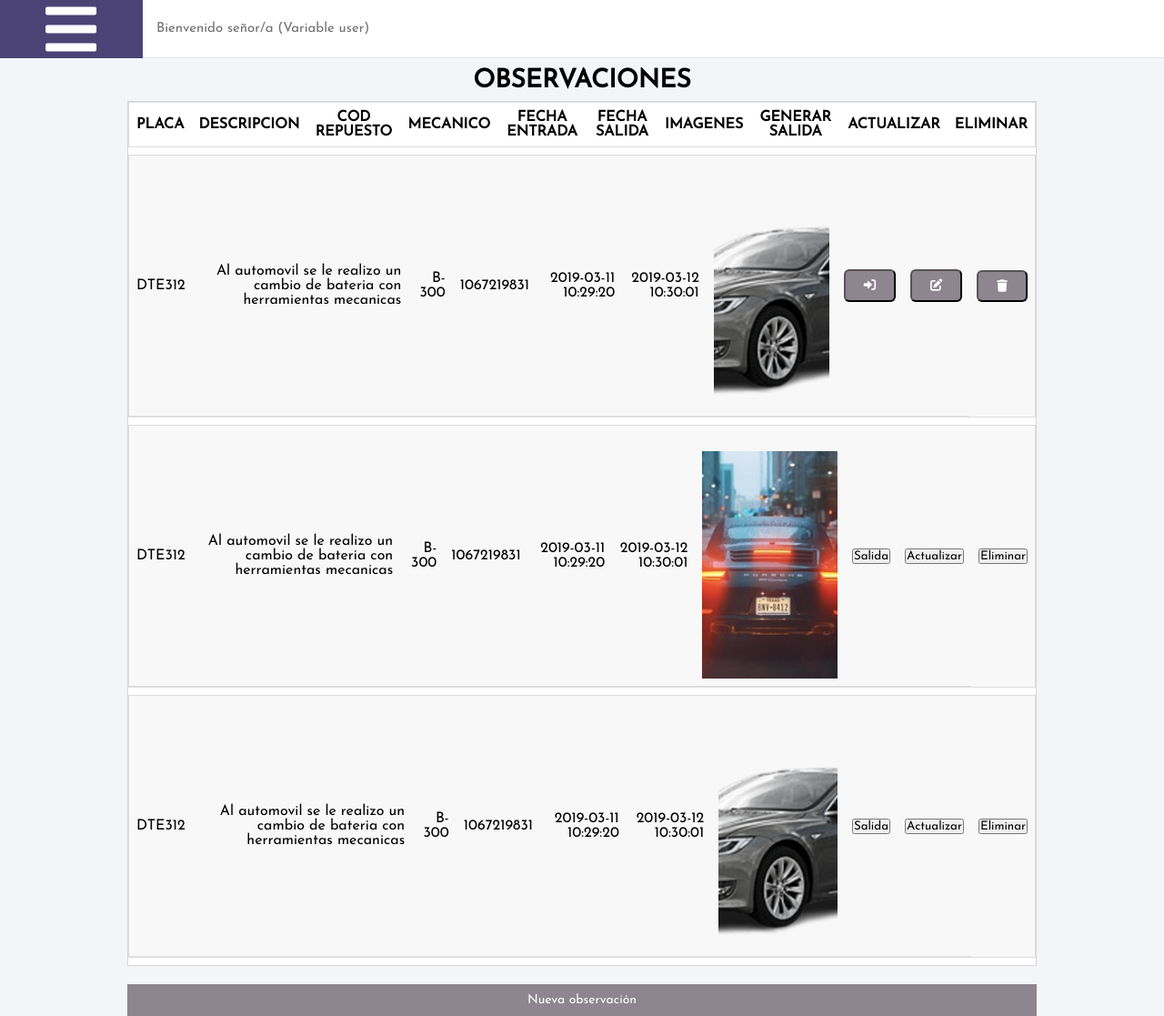
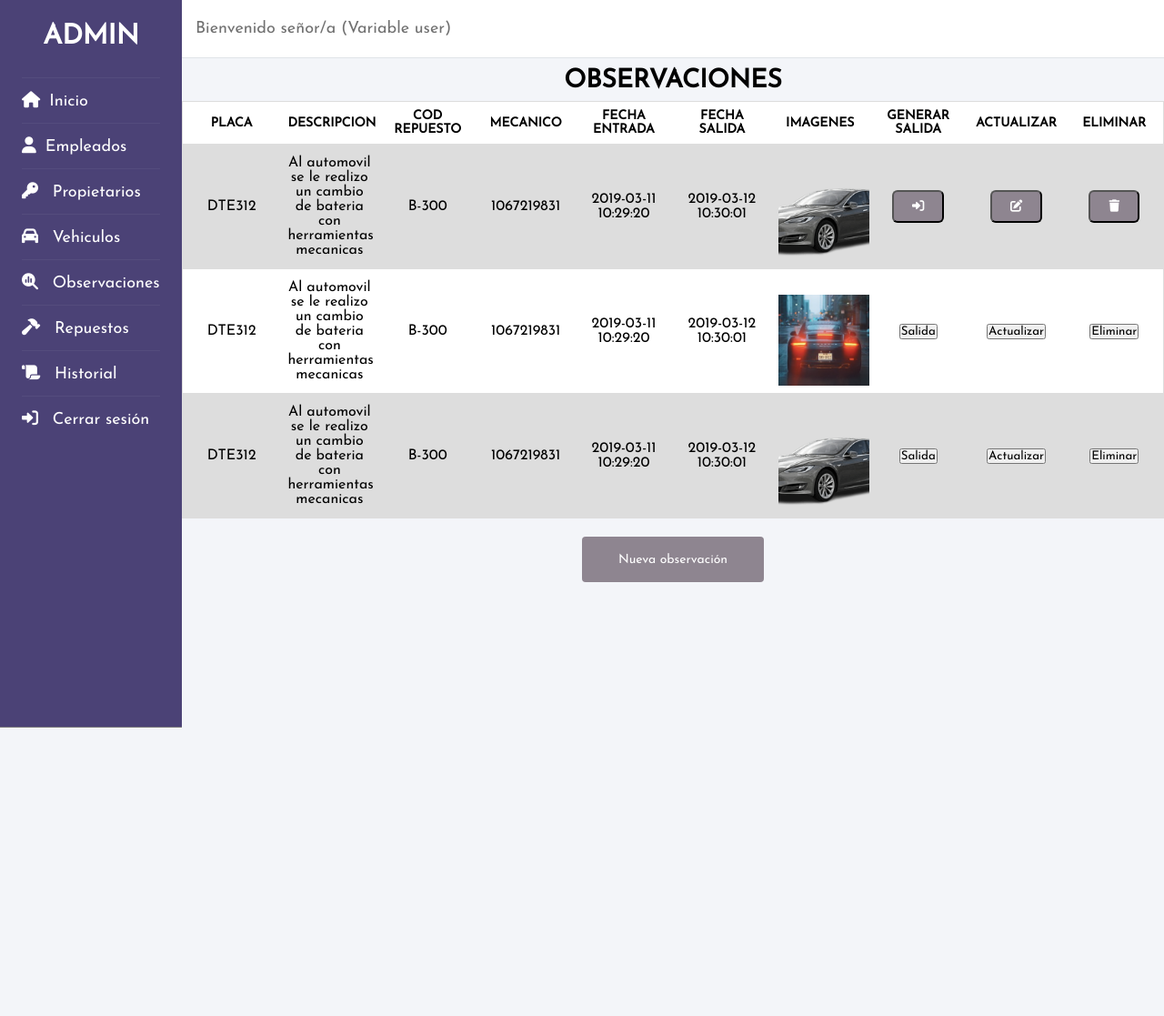
Before and after one commit to JorgeSanchez112/Project_CarFox, a PHP site: page /neg_dat_consultar_observaciones.php in a window 1280 px wide. Shown: the whole page at 91% size. After the commit the page ends 800 px from the top, so only its background shows below. Run offline with PHP 8.4, Linux system fonts and the light colour scheme.

Commit message:
DOCS: esta un 80% responsive exceptuando la actualizacion que no se ha realizado el archivo html

```diff
--- a/Diseño_V3/css/Style_consultas.css
+++ b/Diseño_V3/css/Style_consultas.css
@@ -1,6 +1,5 @@
-.container{
+.container-table{
     width: 100%;
-    max-width: 1000px;
     margin: auto;
 }
 .table{
@@ -27,12 +26,13 @@
     padding: 8px;
     text-align: center;
 }
-.table thead {
+.table .table-header {
     display: none;
 }
-.table thead th{
+.table .table-header th{
     text-transform: uppercase;
     background-color: white;
+    color: black;
 }
 .table td{
     display: block;
@@ -57,12 +57,9 @@
     height: 100%;
     object-fit: cover;
 }
-.table tbody tr:hover{
+.table tr:hover td{
     background-color: #a28aa9;
     color: white;
-}
-.table tbody td:hover{
-    background-color: #b89cc0;
 }
 .btn_table{
     background-color: #8e8590;
@@ -85,30 +82,3 @@ button:disabled {
     background-color: #8e8590;
     color: white;
 }
-
-@media screen and (min-width:1000px) {
-    .table{
-        border: 1px solid #cccc;
-    }
-    .table caption{
-        font-size: 2.8rem;
-    }
-    .table thead{
-        display: table-header-group;
-    }
-    .table tr {
-        border: 1px solid #ddd;
-    }
-    .table th, .table td{
-        font-size: 1.6rem;
-    }
-    .table td {
-        display: table-cell;
-    }
-    .table td::before{
-        content: none;
-        font-weight: normal;
-        float: none;
-    }
-
-}
--- a/Diseño_V3/css/Style_dashboard.css
+++ b/Diseño_V3/css/Style_dashboard.css
@@ -11,7 +11,7 @@
     flex-direction: column;
     row-gap: 20px;
 
-    margin-top: 20px;
+    margin-top: 30px;
 }
 .box {
     height: 400px;
--- /dev/null
+++ b/Diseño_V3/css/Style_desktop.css
@@ -0,0 +1,181 @@
+/* Responsive header*/
+.menu-left{
+    width: 0;
+}
+.section__aside-mobile{
+    display: none;
+}
+.section__aside{
+    display: flex;
+
+    width: 200px;
+}
+.section__aside .icons{
+    justify-content: normal;
+    height: 80px;
+}
+.icons label{
+    display: none;
+}
+.lista {
+    margin-top: 5px;
+    padding: 0 24px;
+}
+.lista li{
+    justify-content: normal;
+    padding: 0;
+    border-top: 1px solid rgba(255,255,255,0.05);
+    border-bottom: none;
+}
+.lista li:hover{
+    background-color: #594f8d;
+}
+.lista li a{
+    font-size: 1.8rem;
+}
+.nav__user{
+    margin-left: 200px;
+}
+.nav__user h2{
+    font-size: 1.8rem;
+}
+
+
+/* Style_dashboard */
+main{
+    margin-left: 200px;
+}
+.container__figure-principal{
+    display: flex;
+    justify-content: center;
+    height: 225px;
+}
+.container__figure-principal picture{
+    width: 90%;
+}
+.container__figure-principal img{
+    height: 100%;
+}
+.container{
+    flex-direction: row;
+    flex-wrap: wrap;
+    justify-content: center;
+    gap: 20px;
+
+    margin-bottom: 30px;
+    padding: 0 60px;
+}
+.box{
+    width: 280px;
+    border-radius: 6px;
+    box-shadow: 0px 1px 10px rgb(0 0 0 / 20%);
+}
+.box:hover{
+    box-shadow: 5px 5px 20px rgb(0 0 0 / 20%);
+    transform: translateY(-3%);
+}
+.box figure{
+    display: flex;
+    justify-content: center;
+    margin-top: 10px;
+}
+.box figure picture{
+    width: 86%;
+}
+
+
+/* Responsive de Style_consultas (tablas)*/
+.container-table{
+    display: flex;
+    flex-direction: column;
+    align-items: center;
+
+    width: calc(100% - 200px);
+    margin-left: 200px;
+}
+.table{
+    border: 1px solid #cccc;
+}
+.table caption{
+    font-size: 2.8rem;
+}
+.table .table-header{
+    display: table-row;
+}
+.table .table-header th{
+    font-size: 1.1rem;
+}
+.table tr {
+    display: table-row;
+    border: 1px solid #ddd;
+    background: white;
+}
+.table tr:nth-child(even){
+    background-color: #ddd;
+}
+.table th, .table td{
+    font-size: 1.6rem;
+    text-align: center;
+}
+.table td {
+    display: table-cell;
+}
+.table td::before{
+    content: none;
+    font-weight: normal;
+    float: none;
+}
+.table td figure{
+    height: auto;
+}
+.table td figure img{
+    object-fit: contain;
+}
+.btn_bottom{
+    align-items: center;
+
+    width: 200px;
+    height: 50px;
+    border-radius: 4px;
+}
+@media screen and (min-width:1200px) {
+    .table .table-header th{
+        font-size: 1.4rem;
+    }
+    .table td figure{
+        width: 100px;
+        height: 100px;
+    }
+    .table td figure img{
+        object-fit: cover;
+    }
+}
+
+
+/* Responsive Style_registo_exitoso*/
+.article__buttons-size .box1 , .article__buttons-size .box2{
+    display: flex;
+    align-items: center;
+
+    margin: 30px;
+}
+
+
+/* Style_registros */
+.article__container-form form{
+    display: block;
+}
+.article__container-form label{
+    display: inline-block;
+    width: 204px;
+    margin-left: 10px;
+}
+.article__container-form input{
+    width: 68%;
+    margin: 10px 2px 0 0;
+}
+.article__container-form .input__btn-color{
+    margin: 20px 0;
+    width: 50%;
+    margin-left: calc(50% - 25%);
+}
--- a/Diseño_V3/css/Style_registro_exitoso.css
+++ b/Diseño_V3/css/Style_registro_exitoso.css
@@ -5,7 +5,7 @@ main{
 
     height: 80vh;
 }
-.container{
+.container__mensaje-exitoso{
     width: 90%;
     margin-top: 20px;
     background: rgb(255, 255, 255);
--- /dev/null
+++ b/Diseño_V3/css/Style_tablet.css
@@ -0,0 +1,7 @@
+/* Responsive Style_registo_exitoso*/
+.article__buttons-size .box1 , .article__buttons-size .box2{
+    display: flex;
+    align-items: center;
+
+    margin: 30px 0;
+}
--- a/Diseño_V3/header_administrador.php
+++ b/Diseño_V3/header_administrador.php
@@ -2,6 +2,8 @@
 <html lang="es">
     <head>
         <link rel="stylesheet" href="css/Style_header.css">
+        <link media="(min-width:1000px)" rel="stylesheet" href="css/Style_desktop.css">
+        <link media="(min-width:465px)" rel="stylesheet" href="css/Style_tablet.css">
         <link rel="stylesheet" href="https://cdnjs.cloudflare.com/ajax/libs/font-awesome/6.2.0/css/all.min.css" integrity="sha512-xh6O/CkQoPOWDdYTDqeRdPCVd1SpvCA9XXcUnZS2FmJNp1coAFzvtCN9BmamE+4aHK8yyUHUSCcJHgXloTyT2A==" crossorigin="anonymous" referrerpolicy="no-referrer"/>
     </head>
     <body>
@@ -27,7 +29,7 @@
                     </article>
 
                     <ul class="lista">
-                        <li><a href="contenedor.php"><i class="fas fa-home"></i>Inicio</a></li>
+                        <li><a href="dashboard_administrador.php"><i class="fas fa-home"></i>Inicio</a></li>
                         <li><a href="neg_dat_consultar.php"><i class="fas fa-user"></i>Empleados</a></li>
                         <li><a href="neg_dat_consultar_propietarios.php"><i class="fa-solid fa-key"></i> Propietarios</a></li>
                         <li><a href="neg_dat_consultar_vehiculo.php"><i class="fa-solid fa-car"></i> Vehiculos</a></li>
--- a/Diseño_V3/neg_dat_consultar_observaciones.php
+++ b/Diseño_V3/neg_dat_consultar_observaciones.php
@@ -9,11 +9,11 @@
 </head>
 <body>
     <?php include('header_administrador.php'); ?>
-    <main class="container">
+    <main class="container-table">
         <table class="table">
             <caption>Observaciones</caption>
-            <thead>
-                <tr>
+            <tbody>
+                <tr class="table-header">
                     <th>Placa</th>
                     <th>Descripcion</th>
                     <th>Cod repuesto</th>
@@ -25,8 +25,6 @@
                     <th>Actualizar</th>
                     <th>Eliminar</th>
                 </tr>
-            </thead>
-            <tbody>
                 <tr>
                     <td data-label="Placa">DTE312</td>
                     <td data-label="Descripcion">Al automovil se le realizo un cambio de bateria con herramientas mecanicas</td>
--- a/Diseño_V3/neg_dat_registro_observaciones.php
+++ b/Diseño_V3/neg_dat_registro_observaciones.php
@@ -10,7 +10,7 @@
 <body>
     <?php include('header_administrador.php'); ?>
     <main>
-        <section class="container">
+        <section class="container__mensaje-exitoso">
             <article class="article__title-color">
                 <p>¡Registro observaciones exitoso</p>
             </article>
```
